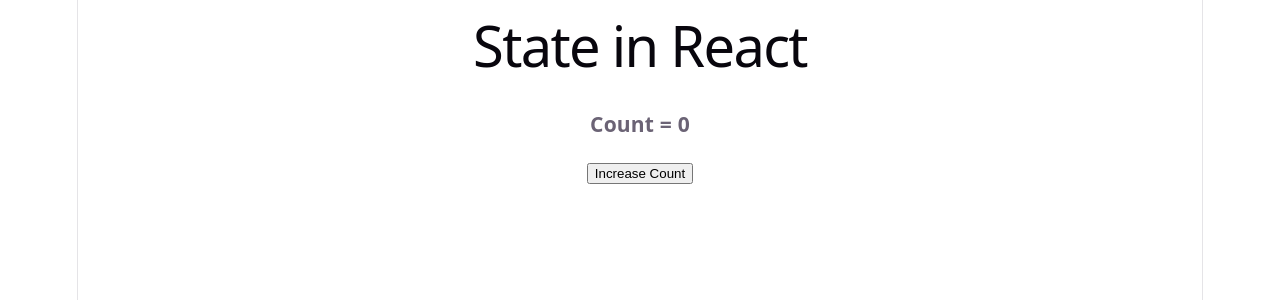
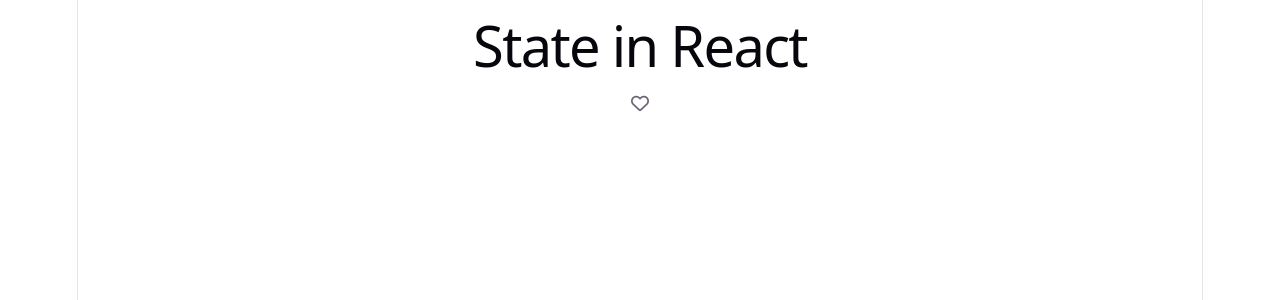
Before and after one commit to pritjon2002-beep/React, a React (Vite) app in the folder react-state/: page / in a window 1280 px wide. Shown: the top 300 px of the page. Built offline with nearby package versions, Linux system fonts and the light colour scheme.

Commit message:
like button started

```diff
--- a/react-state/index.html
+++ b/react-state/index.html
@@ -5,6 +5,10 @@
     <link rel="icon" type="image/svg+xml" href="/favicon.svg" />
     <meta name="viewport" content="width=device-width, initial-scale=1.0" />
     <title>react-state</title>
+   <link
+  rel="stylesheet"
+  href="https://cdnjs.cloudflare.com/ajax/libs/font-awesome/6.7.2/css/all.min.css"
+/>
   </head>
   <body>
     <div id="root"></div>
--- a/react-state/src/App.jsx
+++ b/react-state/src/App.jsx
@@ -1,14 +1,13 @@
 import { useState } from "react";
 import "./App.css";
-import Counter from "./Counter";
+import LikeButton from "./LikeButton.jsx";
 
 function App() {
-  const [count, setCount] = useState(0);
 
   return (
     <>
       <h1>State in React</h1>
-      <Counter></Counter>
+      <LikeButton></LikeButton>
     </>
   );
 }
--- /dev/null
+++ b/react-state/src/LikeButton.jsx
@@ -0,0 +1,11 @@
+export default function LikeButton (){
+    let clicked = ()=>{
+        console.log("clicked");
+
+    }
+    return(
+        <div>
+            <p onClick={clicked}><i className="fa-regular fa-heart"></i></p>
+        </div>
+    )
+}
```
